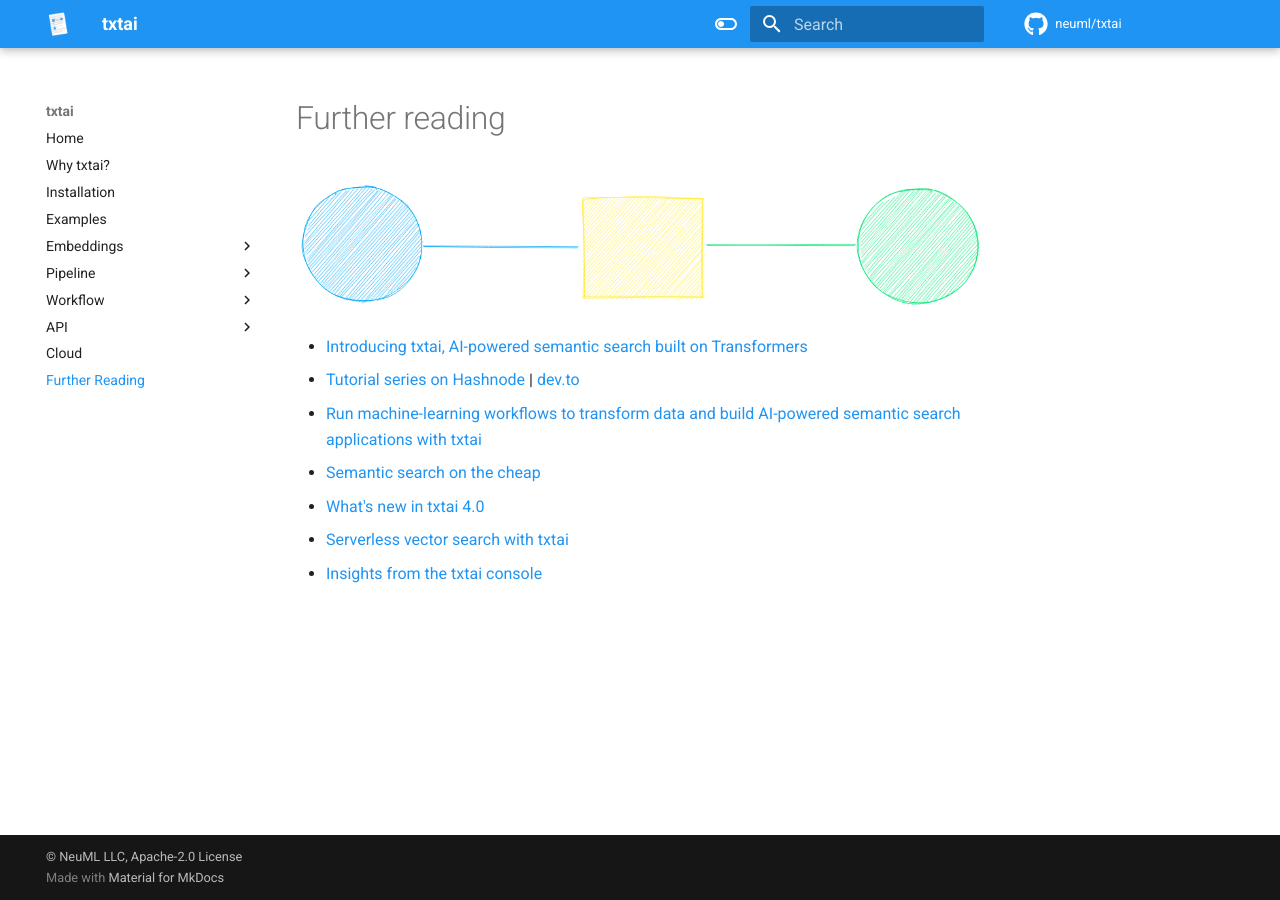
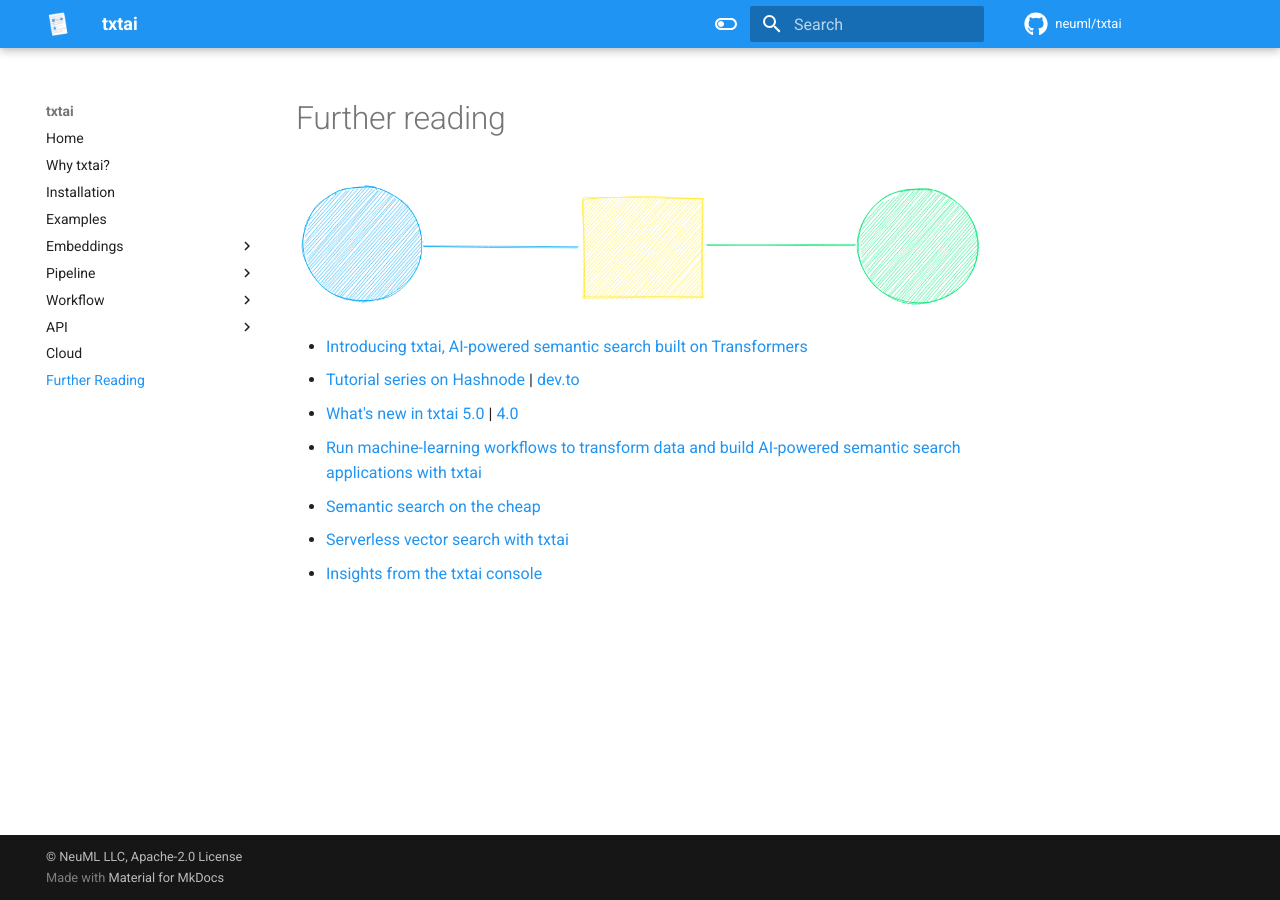
Before and after one commit to neuml/txtai, an MkDocs documentation site: the page built from docs/further.md, in a window 1280 px wide. Built offline with MkDocs 1.6.1 and Material for MkDocs 9.7.7, drawn with Linux system fonts in a browser that asks for light colours; comment, search, counter and statistics services are not loaded.

Commit message:
Update article list

```diff
--- a/docs/further.md
+++ b/docs/further.md
@@ -4,8 +4,8 @@
 
 - [Introducing txtai, AI-powered semantic search built on Transformers](https://towardsdatascience.com/introducing-txtai-an-ai-powered-search-engine-built-on-transformers-37674be252ec)
 - [Tutorial series on Hashnode](https://neuml.hashnode.dev/series/txtai-tutorial) | [dev.to](https://dev.to/neuml/tutorial-series-on-txtai-ibg)
+- [What's new in txtai 5.0](https://medium.com/neuml/whats-new-in-txtai-5-0-e5c75a13b101) | [4.0](https://towardsdatascience.com/whats-new-in-txtai-4-0-bbc3a65c3d1c)
 - [Run machine-learning workflows to transform data and build AI-powered semantic search applications with txtai](https://towardsdatascience.com/run-machine-learning-workflows-to-transform-data-and-build-ai-powered-text-indices-with-txtai-43d769b566a7)
 - [Semantic search on the cheap](https://towardsdatascience.com/semantic-search-on-the-cheap-55940c0fcdab)
-- [What's new in txtai 4.0](https://towardsdatascience.com/whats-new-in-txtai-4-0-bbc3a65c3d1c)
 - [Serverless vector search with txtai](https://towardsdatascience.com/serverless-vector-search-with-txtai-96f6163ab972)
 - [Insights from the txtai console](https://medium.com/neuml/insights-from-the-txtai-console-d307c28e149e)
```
Also changed, not shown: README.md (+1 -1 lines).
